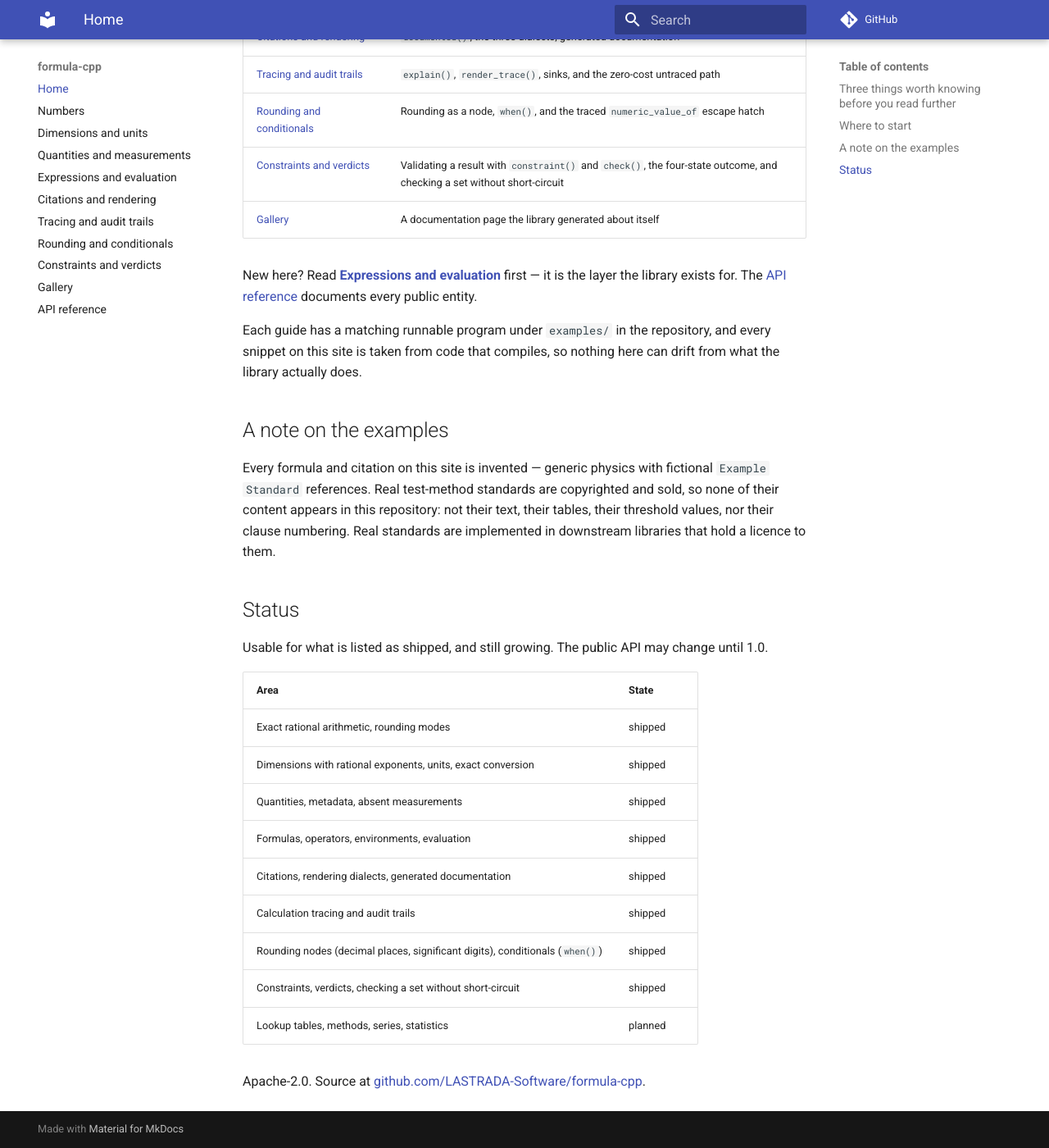
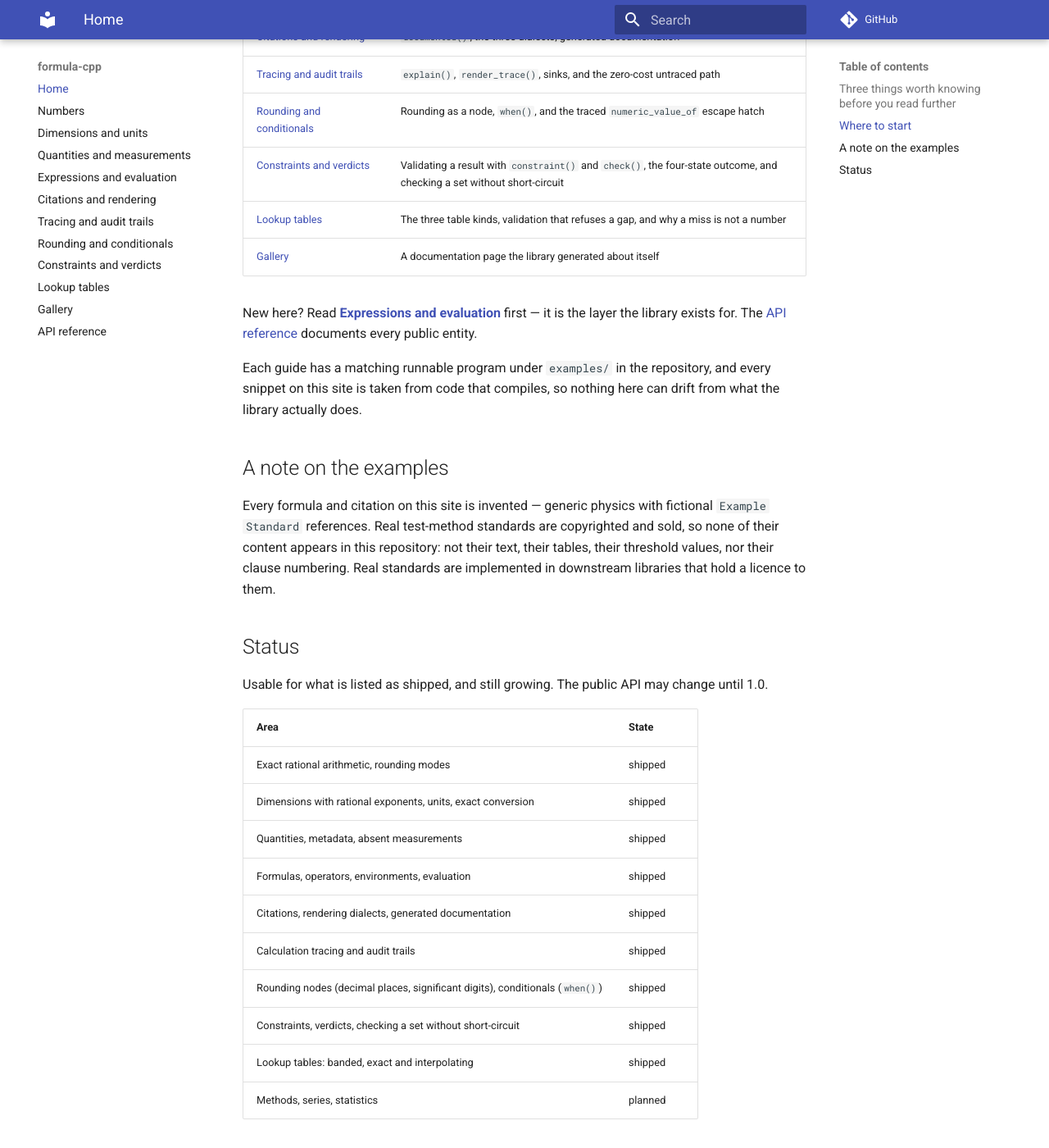
Before and after one commit to LASTRADA-Software/formula-cpp, an MkDocs documentation site: the page built from docs/index.md, in a window 1280 px wide and 1400 px high, scrolled down 1503 px. Shown: the whole window at 82% size. Built offline with MkDocs 1.6.1 and Material for MkDocs 9.7.7, drawn with Linux system fonts in a browser that asks for light colours; comment, search, counter and statistics services are not loaded.

Commit message:
docs: wire the lookup-tables guide into the nav, the index and the README
The guide joins the MkDocs nav between constraints and the gallery, and the
"where to start" table on both the site's home page and the README.

Both status tables split their old "Lookup tables, methods, series,
statistics | planned" row: lookup tables -- banded, exact and interpolating --
are shipped, and methods, series and statistics remain planned.

The README gains a "see it work" section of its own, and it shows the miss
rather than a hit. Every other section there shows the library producing
something; the argument this phase actually makes is about what it refuses to
produce, and a reader skimming the README should meet that. Both blocks are
verbatim -- the table from `examples/lookup_tables.cpp`, the trace from its
run.

`mkdocs build --strict` clean.

Signed-off-by: Christian Parpart <c.parpart@lastrada.net>

```diff
--- a/docs/index.md
+++ b/docs/index.md
@@ -62,6 +62,7 @@ for it, in the mode the method specifies.
 | [Tracing and audit trails](tracing.md) | `explain()`, `render_trace()`, sinks, and the zero-cost untraced path |
 | [Rounding and conditionals](rounding-and-conditionals.md) | Rounding as a node, `when()`, and the traced `numeric_value_of` escape hatch |
 | [Constraints and verdicts](constraints.md) | Validating a result with `constraint()` and `check()`, the four-state outcome, and checking a set without short-circuit |
+| [Lookup tables](lookup-tables.md) | The three table kinds, validation that refuses a gap, and why a miss is not a number |
 | [Gallery](gallery.md) | A documentation page the library generated about itself |
 
 New here? Read **[Expressions and evaluation](expressions.md)** first — it is the layer the library
@@ -94,6 +95,7 @@ Usable for what is listed as shipped, and still growing. The public API may chan
 | Calculation tracing and audit trails | shipped |
 | Rounding nodes (decimal places, significant digits), conditionals (`when()`) | shipped |
 | Constraints, verdicts, checking a set without short-circuit | shipped |
-| Lookup tables, methods, series, statistics | planned |
+| Lookup tables: banded, exact and interpolating | shipped |
+| Methods, series, statistics | planned |
 
 Apache-2.0. Source at [github.com/LASTRADA-Software/formula-cpp](https://github.com/LASTRADA-Software/formula-cpp).
--- a/mkdocs.yml
+++ b/mkdocs.yml
@@ -38,6 +38,7 @@ nav:
   - Tracing and audit trails: tracing.md
   - Rounding and conditionals: rounding-and-conditionals.md
   - Constraints and verdicts: constraints.md
+  - Lookup tables: lookup-tables.md
   - Gallery: gallery.md
   # Doxygen output, dropped into the built site's api/ directory by
   # .github/workflows/pages.yml after `mkdocs build` runs -- not a page
```
Also changed, not shown: README.md (+26 -1 lines).
